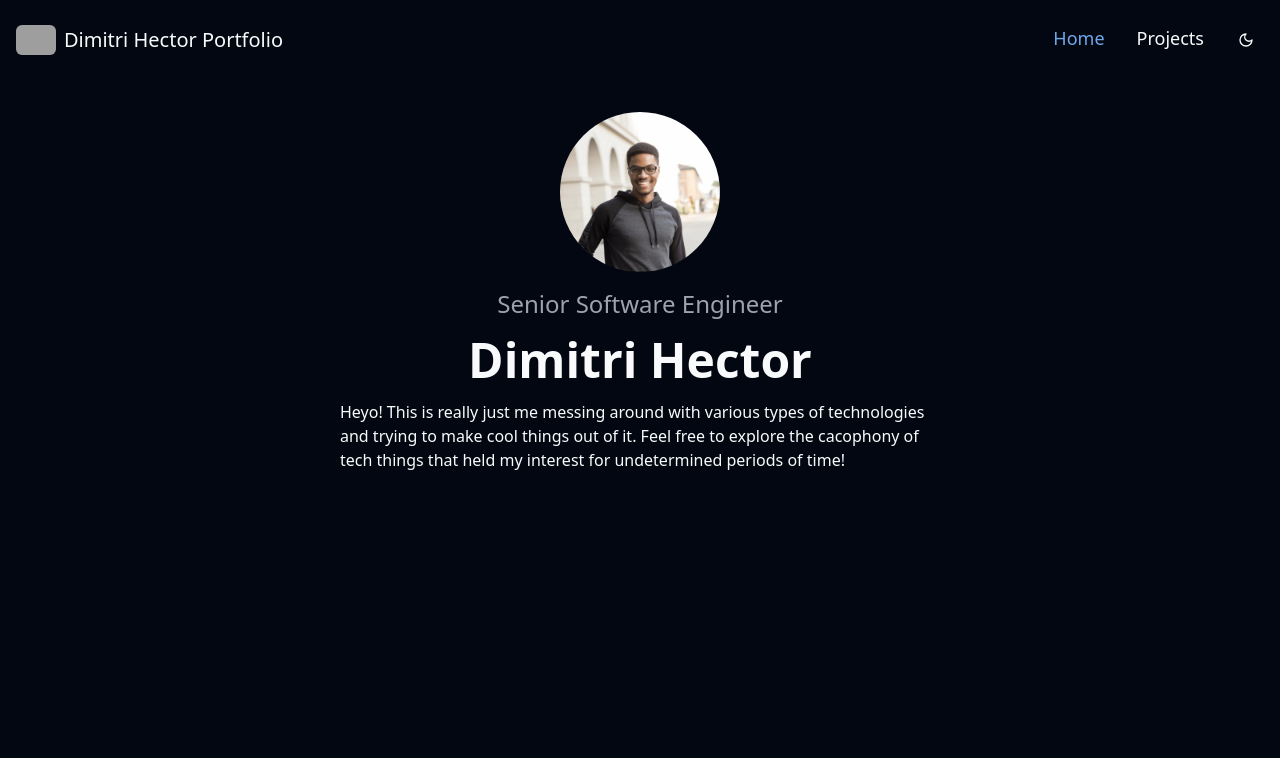
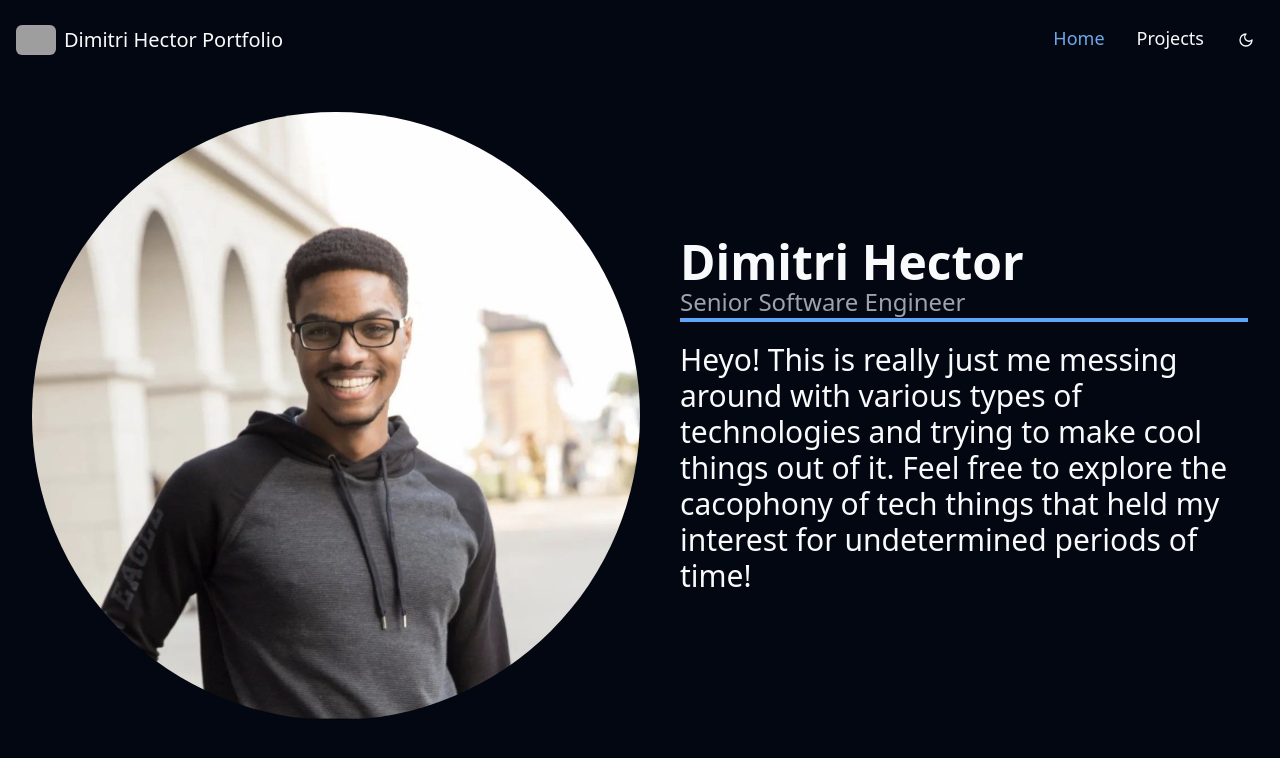
Before and after one commit to joshuahector86/portfolio, a React (Vite) app: page / in a window 1280 px wide. Shown: the top 758 px of the page. Built offline with nearby package versions, Linux system fonts and the light colour scheme; grey boxes are pictures that could not be loaded.

Commit message:
adding gerald hector . com

```diff
--- a/src/assets/index.ts
+++ b/src/assets/index.ts
@@ -8,6 +8,7 @@ import portfolio_site_2 from "./portfolio_site_2.png";
 import cloneflix from "./cloneflixUI.png";
 import bugtracker from "./bug-track.png";
 import dance_website from "./dimitridancesite_img.png";
+import gerald_hector_website from "./geraldhector.com.png";
 
 export {
   chat_app,
@@ -20,4 +21,5 @@ export {
   cloneflix,
   bugtracker,
   dance_website,
+  gerald_hector_website,
 };
--- a/src/components/layout/page.tsx
+++ b/src/components/layout/page.tsx
@@ -6,9 +6,9 @@ interface PageProps {
 
 const Page: React.FC<PageProps> = ({ children }) => {
   return (
-    <div className="max-w-7xl mx-auto">
+    <div className="max-w-7xl mx-auto h-full">
       <Topbar />
-      <div className="p-8 w-full flex justify-center ">{children}</div>
+      <div className="p-8 w-full flex justify-center h-full">{children}</div>
     </div>
   );
 };
--- a/src/pages/home.tsx
+++ b/src/pages/home.tsx
@@ -3,23 +3,26 @@ import Headshot from "../assets/headshot.jpeg";
 const Home = () => {
   return (
     <Page>
-      <div className="flex flex-col items-center gap-4 ">
+      <div className="flex flex-col xl:flex-row items-center gap-10 justify-center">
         <img
           src={Headshot}
           alt="headshot"
-          className="max-w-[60%] sm:max-w-[50%] md:max-w-[40%] lg:max-w-[30%] xl:max-w-[20%] rounded-full"
+          className="max-w-[60%] lg:max-w-[50%] rounded-full"
         />
+        <div className="flex flex-col items-start ">
+          <h1 className="font-semibold text-5xl ">Dimitri Hector</h1>
           <h3 className="text-2xl text-muted-foreground ">
             Senior Software Engineer
           </h3>
-        <h1 className="font-semibold text-5xl">Dimitri Hector</h1>
-        <p className="max-w-[600px]">
+          <div className="w-full border-2 border-blue-400" />
+          <p className="max-w-[600px] text-3xl  mt-5">
             Heyo! This is really just me messing around with various types of
             technologies and trying to make cool things out of it. Feel free to
             explore the cacophony of tech things that held my interest for
             undetermined periods of time!
           </p>
         </div>
+      </div>
     </Page>
   );
 };
--- a/src/potfolio-data/project-data.ts
+++ b/src/potfolio-data/project-data.ts
@@ -5,8 +5,8 @@ import {
   clone_tube,
   cloneflix,
   everything_dash,
-  hectorgram,
   personal_site,
+  gerald_hector_website,
 } from "@/assets";
 
 export const project_data = [
@@ -16,6 +16,13 @@ export const project_data = [
     projectImg: dance_website,
     projectCaption:
       "Dance website buit with Tailwindcss, React Typescript, and Vite.",
+  },
+  {
+    projectName: "Gerald Hector Client Website",
+    url: "https://www.geraldhector.com/",
+    projectImg: gerald_hector_website,
+    projectCaption:
+      "Client website built with Tailwindcss, React Typescript, and Vite.",
   },
   {
     projectName: "Bug Tracker",
@@ -31,13 +38,13 @@ export const project_data = [
     projectCaption:
       "UI only Netflix clone - made with ShadCN, NextTS, and TailwindCSS",
   },
-  {
-    projectName: "Hectorgram",
-    url: "https://hectorgram.vercel.app/",
-    projectImg: hectorgram,
-    projectCaption:
-      "Full Stack instagram clone that uses Appwrite backend as a service.",
-  },
+  // {
+  //   projectName: "Hectorgram",
+  //   url: "https://hectorgram.vercel.app/",
+  //   projectImg: hectorgram,
+  //   projectCaption:
+  //     "Full Stack instagram clone that uses Appwrite backend as a service.",
+  // },
   {
     projectName: "Chat App",
     url: "https://chatapp-theta-rouge.vercel.app/",
```
Also changed, not shown: src/assets/geraldhector.com.png (added). Lines whose indentation alone changed are shown as unchanged.
